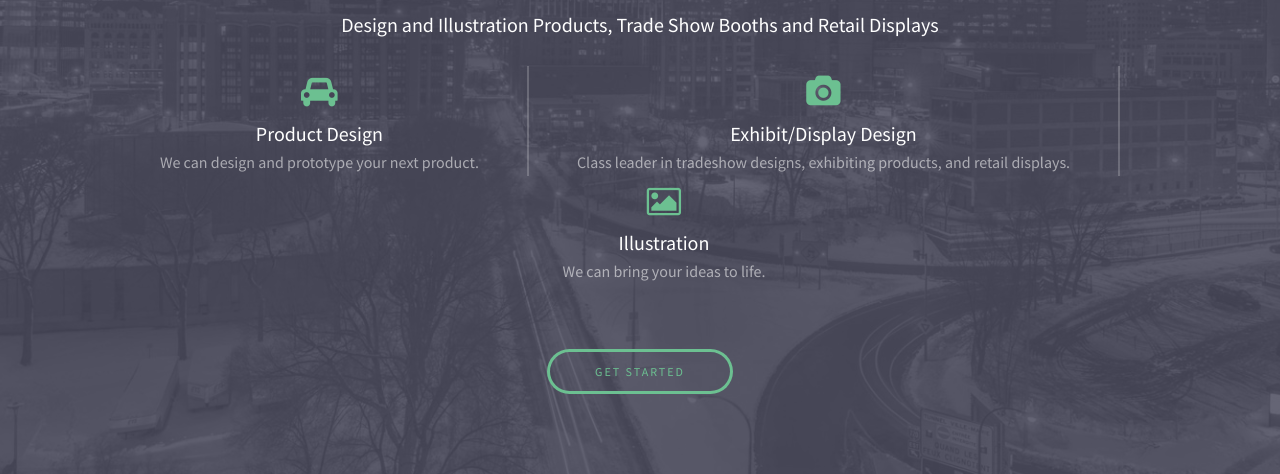
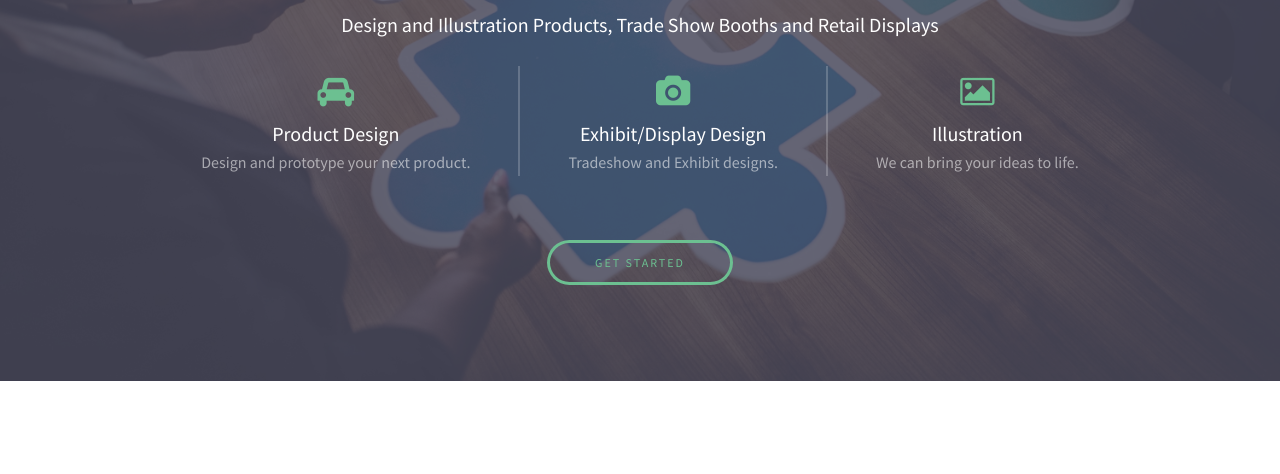
Before and after one commit to rossjcoop/TinenDesign, a plain HTML site: page index.html in a window 1280 px wide. Shown: the part 296-770 px from the top of the page. Drawn offline with Linux system fonts and the light colour scheme.

Commit message:
Added a new image, still trying to find best for landing page

```diff
--- a/assets/css/main.css
+++ b/assets/css/main.css
@@ -2917,7 +2917,7 @@
 
 	#banner {
 		padding: 8em 0 9em 0;
-		background-image: url(../../images/banner.jpg);
+		background-image: url(../../images/puzzle.jpg);
 		background-size: cover;
 		background-position: bottom;
 		background-attachment: fixed;
--- a/index.html
+++ b/index.html
@@ -40,13 +40,13 @@
 						<div>
 							<span class="icon fa-car"></span>
 							<h3>Product Design</h3>
-							<p>We can design and prototype your next product.</p>
+							<p>Design and prototype your next product.</p>
 						</div>
 
 						<div>
 							<span class="icon fa-camera"></span>
 							<h3>Exhibit/Display Design</h3>
-							<p>Class leader in tradeshow designs, exhibiting products, and retail displays.</p>
+							<p>Tradeshow and Exhibit designs.</p>
 						</div>
 
 						<div>
```
Also changed, not shown: images/puzzle.jpg (added).
